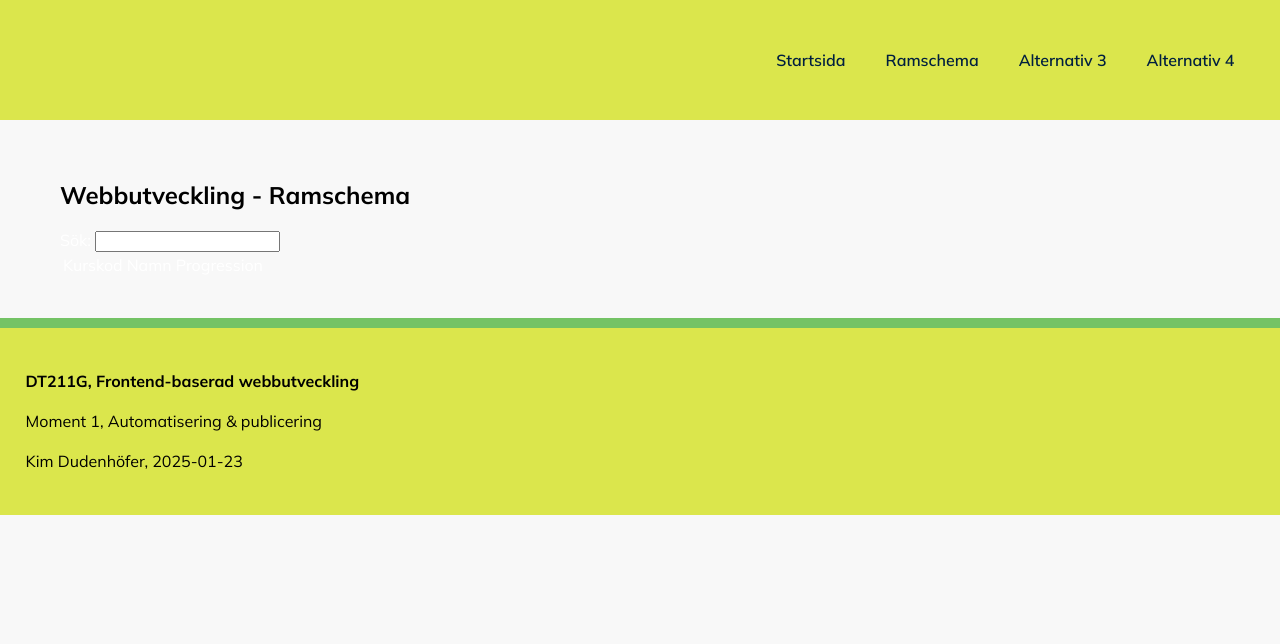
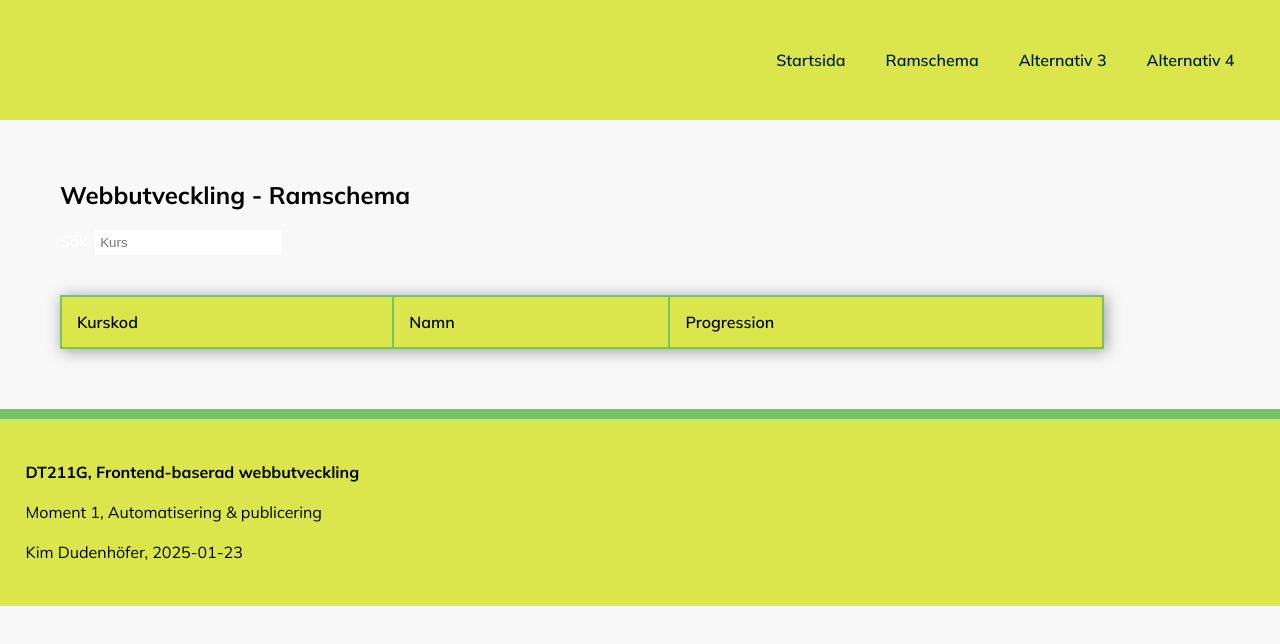
Before and after one commit to kimdude/DT-211G-Moment2, a website built with Parcel: page src/schedule.html in a window 1280 px wide. Built offline with nearby package versions, Linux system fonts and the light colour scheme; no server answers.

Commit message:
Lagt till design för tabellen.

```diff
--- a/src/js/main.js
+++ b/src/js/main.js
@@ -11,6 +11,7 @@ closeBtn.addEventListener('click', displayMenu);
 //Display schedule when window onload
 window.onload = displaySchedule();
 
+//Toggle main menu i mobile-version
 function displayMenu() {
     const style = window.getComputedStyle(mainMenu);
 
--- a/src/schedule.html
+++ b/src/schedule.html
@@ -57,14 +57,14 @@
         <section>
             <h1>Webbutveckling - Ramschema</h1>
             <label for="filterSearch">Sök:</label>
-            <input type="text" id="filterSearch" name="filterSearch">
+            <input type="text" id="filterSearch" name="filterSearch" placeholder="Kurs">
             <!-- Tabell med schema -->
             <table id="scheduleTable">
                 <thead>
                     <tr>
-                        <td>Kurskod</td>
-                        <td>Namn</td>
-                        <td>Progression</td>
+                        <td id="courseCodes">Kurskod</td>
+                        <td id="courseNames">Namn</td>
+                        <td id="courseProgressions">Progression</td>
                     </tr>
                 </thead>
                 <tbody id="tableBody">
--- a/src/stylesheets/main.css
+++ b/src/stylesheets/main.css
@@ -199,12 +199,46 @@ nav {
     grid-area: 6/2/10/3;
 }
 
+/* schedule-page */
+#filterSearch {
+    padding: 5px;
+    border: none;
+}
+
+table {
+    width: 90%;
+    margin-top: 40px;
+    margin-bottom: 20px;
+    background-color:#032241;
+    box-shadow: 2px 2px 15px #01101f;
+}
+
+thead {
+    height: 40px;
+    font-weight: 600;
+    color: #000;
+    background-color: #dbe64c;
+}
+
+tr:hover:not(thead > tr) {
+    background-color: #0e365f;
+}
+
+td {
+    padding: 15px;
+}
+
 /* For screens with light-mode */
 @media (prefers-color-scheme: light) {
+    /* General */
     body { background-color: #f8f8f8; }
     p, h1, h2, h3 { color: #000; }
     #quickMenu > li > a { color: #000; }
     #quickMenu > li > a::after { color: #74c365; }
+
+    /* schedule-page */
+    table { background-color: #74c365; color: #000; box-shadow: 2px 2px 15px rgb(155, 155, 155); }
+    tr:hover:not(thead > tr) { background-color: #56a547; }
 }
 
 /* Screens under 1200px */
```
